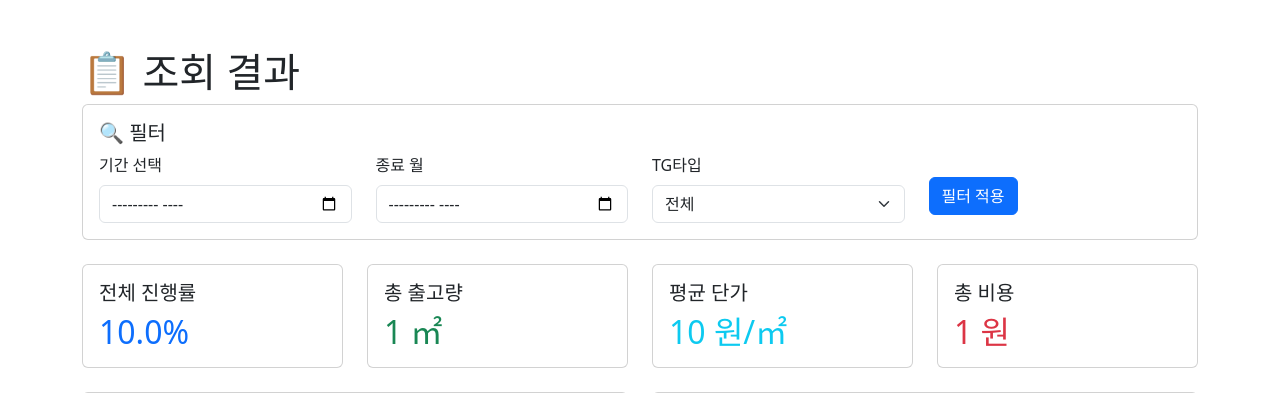
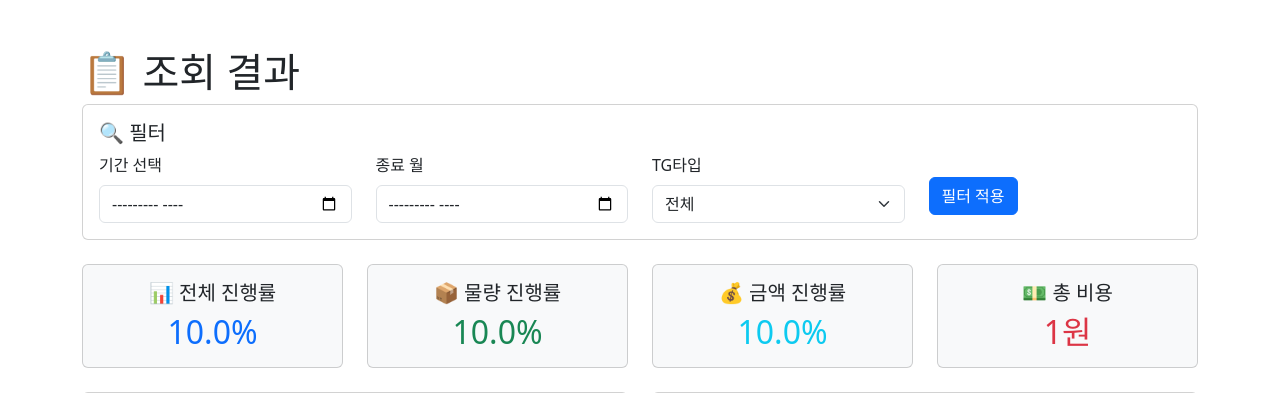
Before and after one commit to pepperbuger/flask-vicon, a Flask app: template templates/result.html in a window 1280 px wide. Shown: the top 393 px of the page. Run offline with Flask 3, Linux system fonts and the light colour scheme; the template is opened without the code that fills it: most values are stand-ins (such as "Sample title", 1, 10 or a date in 2020); parts of the project's set-up code (start-up, migrations or seed data) failed here and were passed over.

Commit message:
Add detailed site information in result.html

```diff
--- a/templates/result.html
+++ b/templates/result.html
@@ -38,34 +38,34 @@
     <!-- KPI 카드 섹션 -->
     <div class="row mb-4">
         <div class="col-md-3">
-            <div class="card">
-                <div class="card-body">
-                    <h5 class="card-title">전체 진행률</h5>
+            <div class="card bg-light">
+                <div class="card-body text-center">
+                    <h5 class="card-title">📊 전체 진행률</h5>
                     <h2 class="card-text text-primary">{{ "{:.1f}%".format(data.get("progress", 0)) }}</h2>
                 </div>
             </div>
         </div>
         <div class="col-md-3">
-            <div class="card">
-                <div class="card-body">
-                    <h5 class="card-title">총 출고량</h5>
-                    <h2 class="card-text text-success">{{ "{:,.0f}".format(data.get("total_shipment", 0)) }} ㎡</h2>
+            <div class="card bg-light">
+                <div class="card-body text-center">
+                    <h5 class="card-title">📦 물량 진행률</h5>
+                    <h2 class="card-text text-success">{{ "{:.1f}%".format(data.get("quantity_progress", 0)) }}</h2>
                 </div>
             </div>
         </div>
         <div class="col-md-3">
-            <div class="card">
-                <div class="card-body">
-                    <h5 class="card-title">평균 단가</h5>
-                    <h2 class="card-text text-info">{{ "{:,.0f}".format(data.get("avg_price", 0)) }} 원/㎡</h2>
+            <div class="card bg-light">
+                <div class="card-body text-center">
+                    <h5 class="card-title">💰 금액 진행률</h5>
+                    <h2 class="card-text text-info">{{ "{:.1f}%".format(data.get("cost_progress", 0)) }}</h2>
                 </div>
             </div>
         </div>
         <div class="col-md-3">
-            <div class="card">
-                <div class="card-body">
-                    <h5 class="card-title">총 비용</h5>
-                    <h2 class="card-text text-danger">{{ "{:,.0f}".format(data.get("total_cost", 0)) }} 원</h2>
+            <div class="card bg-light">
+                <div class="card-body text-center">
+                    <h5 class="card-title">💵 총 비용</h5>
+                    <h2 class="card-text text-danger">{{ "{:,.0f}".format(data.get("total_cost", 0)) }}원</h2>
                 </div>
             </div>
         </div>
```
